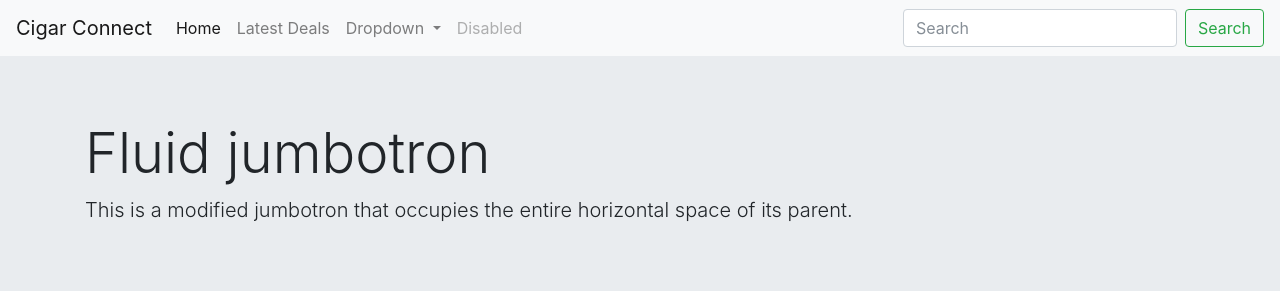
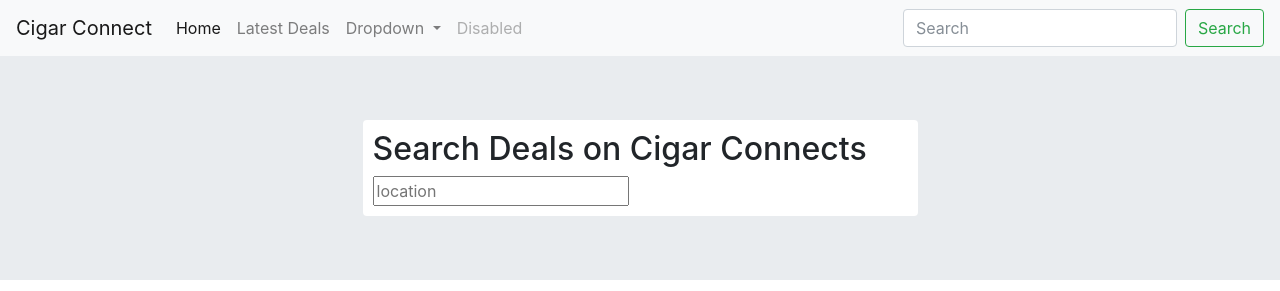
Before and after one commit to meanstackninja/cigarconnect, a plain HTML site: page index.html in a window 1280 px wide. Shown: the top 291 px of the page. Drawn offline with nearby package versions, Linux system fonts and the light colour scheme.

Commit message:
Add search area

```diff
--- a/index.html
+++ b/index.html
@@ -54,8 +54,11 @@
     </nav>
     <div class="jumbotron jumbotron-fluid">
         <div class="container">
-            <h1 class="display-4">Fluid jumbotron</h1>
-            <p class="lead">This is a modified jumbotron that occupies the entire horizontal space of its parent.</p>
+           <div class = "searchdeals">
+               <h2>Search Deals on Cigar Connects</h2>
+               <div><input type = "text" placeholder = "location"></div>
+           </div>
+
         </div>
     </div>
     <div class="container-fluid">
```
